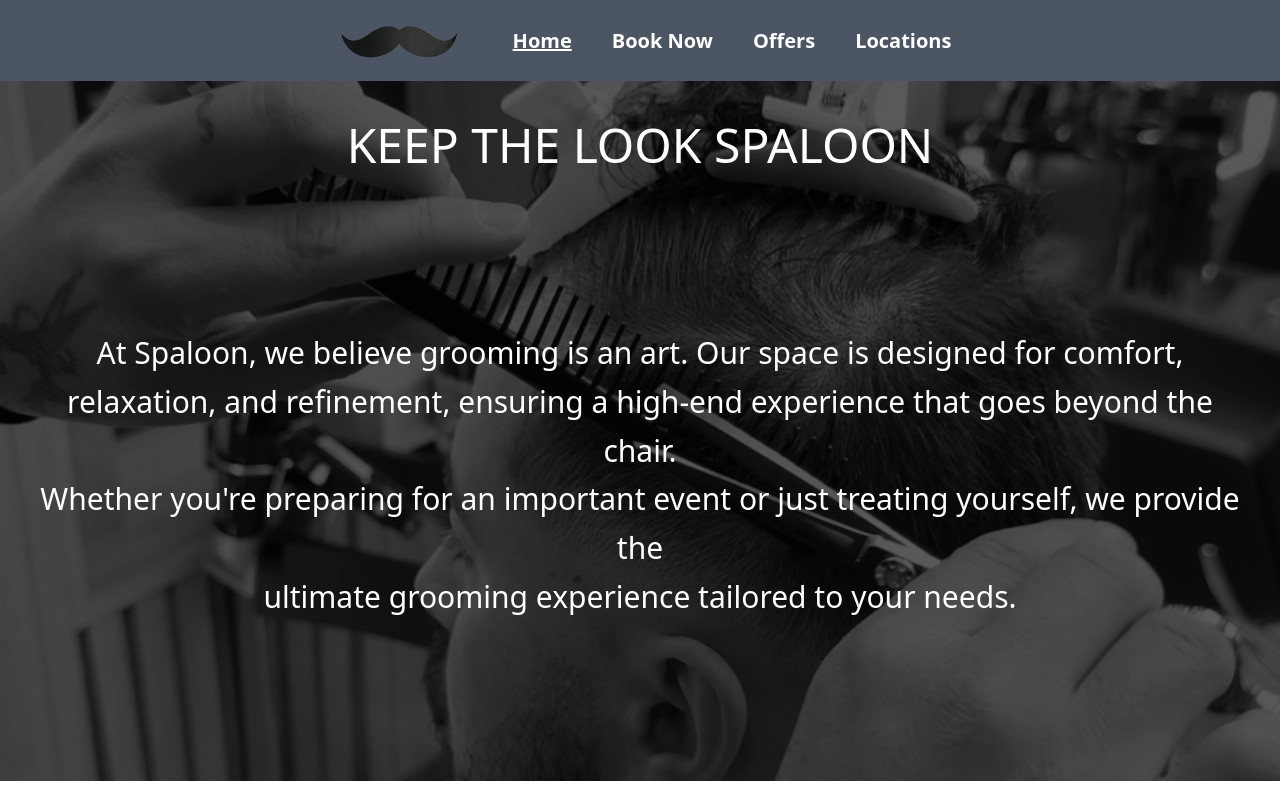
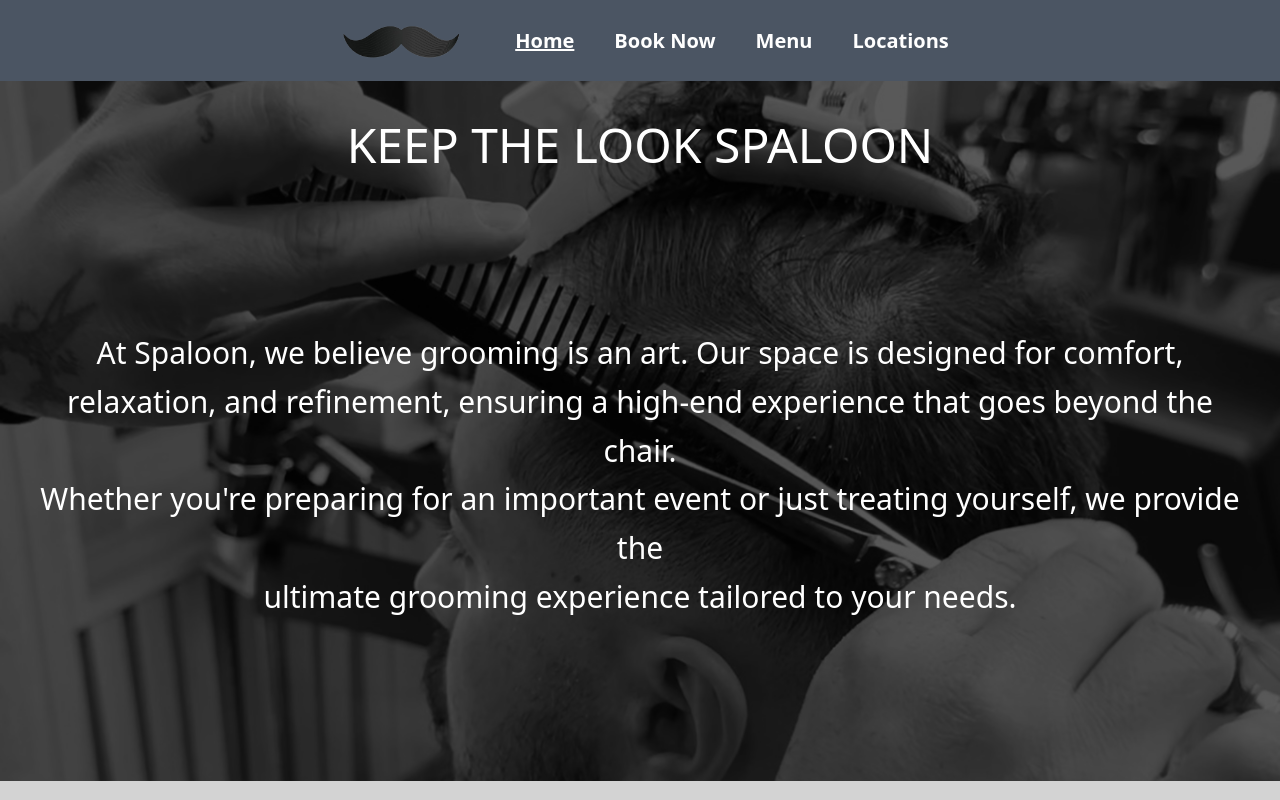
Before and after one commit to alaxdin/SPALOON, a React (Create React App) app: page /#/Menu in a window 1280 px wide. Shown: the top 800 px of the page. Built offline with nearby package versions, Linux system fonts and the light colour scheme.

Commit message:
add Menu

```diff
--- a/src/App.css
+++ b/src/App.css
@@ -7,6 +7,7 @@ html,
 body {
   width: 100%;
   height: 100%;
+  background: lightgray;
 }
 
 /* ------------ Style NavBar ---------------- */
--- a/src/App.js
+++ b/src/App.js
@@ -3,7 +3,7 @@ import NavBar from "./Components/NavBar";
 import { Route, Routes } from "react-router-dom";
 import Home from "./Pages/Home";
 import BookNow from "./Pages/BookNow";
-import offers from "./Pages/offers";
+import Menu from "./Pages/Menu";
 import Locations from "./Pages/Locations";
 
 function App() {
@@ -14,7 +14,7 @@ function App() {
       <Routes>
         <Route path="/" Component={Home}></Route>
         <Route path="/BookNow" Component={BookNow}></Route>
-        <Route path="/offers" Component={offers}></Route>
+        <Route path="/Menu" Component={Menu}></Route>
         <Route path="/Locations" Component={Locations}></Route>
       </Routes>
     </div>
--- a/src/Components/NavBar.js
+++ b/src/Components/NavBar.js
@@ -5,7 +5,7 @@ import spaloonlogo from "../assets/SpaloonImages/spaloonlogo.png";
 const NavBar = () => {
   return (
     // ----------------- Style NavBar -----------------
-    <div className="flex gap-10 justify-center items-center  w-[100%] lg:w-[100%]  h-50 bg-gray-600 ">
+    <div className="flex gap-10 justify-center items-center bg-gray-600 ">
       {/* ------------------  image logo in NavBar ------------- */}
       <NavLink className="flex justify-left object-cover w-36" to="/">
         <img src={spaloonlogo} />
@@ -16,10 +16,10 @@ const NavBar = () => {
         <h1 className="font-bold text-xl">Home</h1>
       </NavLink>
       <NavLink to="BookNow" style={{ color: "white" }}>
-        <h1 className="font-bold text-xl">Book Now</h1>
+        <h1 className="font-bold text-xl w-full md:w-auto ">Book Now</h1>
       </NavLink>
-      <NavLink to="offers" style={{ color: "white" }}>
-        <h1 className="font-bold text-xl">Offers</h1>
+      <NavLink to="Menu" style={{ color: "white" }}>
+        <h1 className="font-bold text-xl">Menu</h1>
       </NavLink>
       <NavLink to="Locations" style={{ color: "white" }}>
         <h1 className="font-bold text-xl">Locations</h1>
--- a/src/Pages/Home.js
+++ b/src/Pages/Home.js
@@ -1,5 +1,5 @@
 import BWbarber from "../assets/SpaloonImages/BWbarber.png";
-import { Link, useNavigate } from "react-router-dom";
+import { Link } from "react-router-dom";
 import Barber from "../assets/SpaloonImages/Barber.png";
 import tenoclock from "../assets/SpaloonImages/tenoclock.svg";
 import phone from "../assets/SpaloonImages/phone.svg";
--- a/src/Pages/Locations.js
+++ b/src/Pages/Locations.js
@@ -14,7 +14,7 @@ const Locations = () => {
       {/* -------------------- Location ------------------------------------------- */}
       <div className="w-full h-full flex justify-center  ">
         {/* ---------------------  Kuwait City Location  */}
-        <div className="  w-[100%] h-[100%]  flex justify-center items-center flex-col gap-8">
+        <div className="  w-[100%] h-[100%]  flex justify-center items-center flex-col gap-8 flex-wrap wrap">
           <a
             href="https://maps.app.goo.gl/JmJr8xHE3uDQ11h57"
             target="_blank"
--- /dev/null
+++ b/src/Pages/Menu.js
@@ -0,0 +1,15 @@
+import SpaloonMenu from "../assets/Pdf/SpaloonMenu.pdf";
+
+const Menu = () => {
+  return (
+    // <div className="flex justify-center items-center  h-[700px] ">
+    //   <h1 className="text-4xl">Coming Soon </h1>
+    // </div>
+
+    <div class="w-full h-screen">
+      <iframe src={SpaloonMenu} class="w-full h-full" frameborder="0"></iframe>
+    </div>
+  );
+};
+
+export default Menu;
--- a/src/Pages/offers.js
+++ /dev/null
@@ -1,11 +0,0 @@
-import React from "react";
-
-const offers = () => {
-  return (
-    <div className="flex justify-center items-center  h-[700px] ">
-      <h1 className="text-4xl">Coming Soon </h1>
-    </div>
-  );
-};
-
-export default offers;
```
Also changed, not shown: 1 other file (tests, documents, lock files or other folders).
